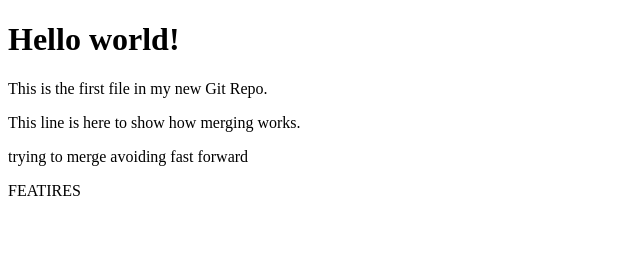
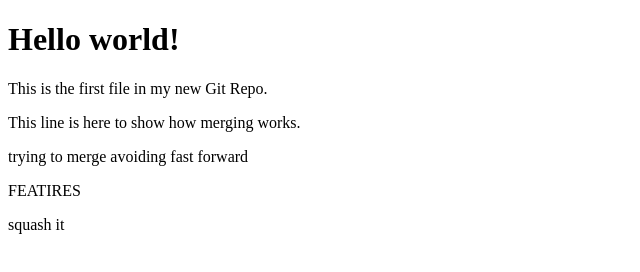
Before and after one commit to ZaidSlimane/hello-world, a plain HTML site: page index.html in a window 1280 px wide. Shown: the full height of the page, 0-640 px from the left. Drawn offline with Linux system fonts and the light colour scheme.

Commit message:
sqauch feature

```diff
--- a/index.html
+++ b/index.html
@@ -11,5 +11,6 @@
 <p>This line is here to show how merging works.</p>
 <p>trying to merge avoiding fast forward</p>
 <h>FEATIRES</h>
+<p>squash it</p>
 </body>
 </html>
```
